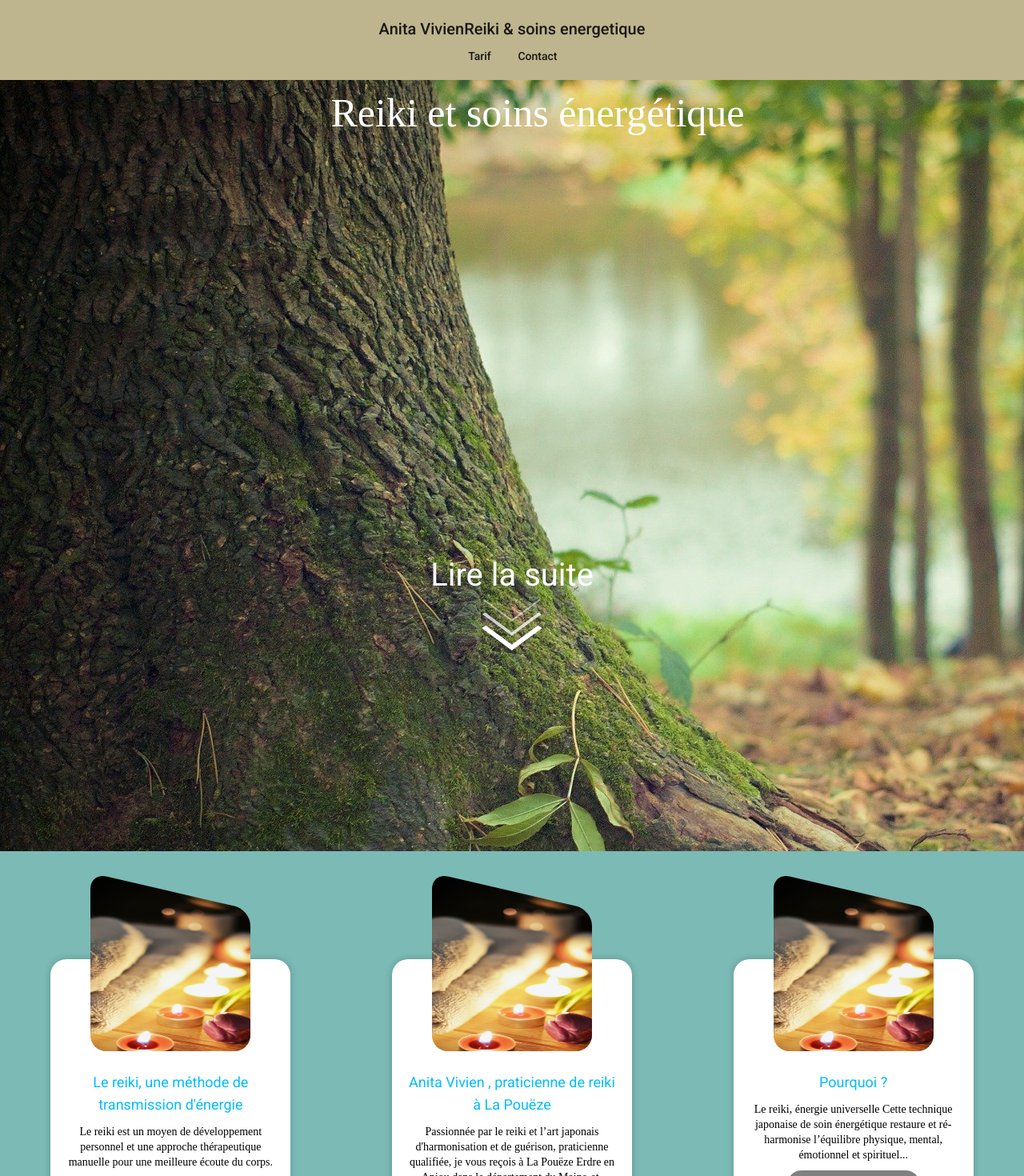
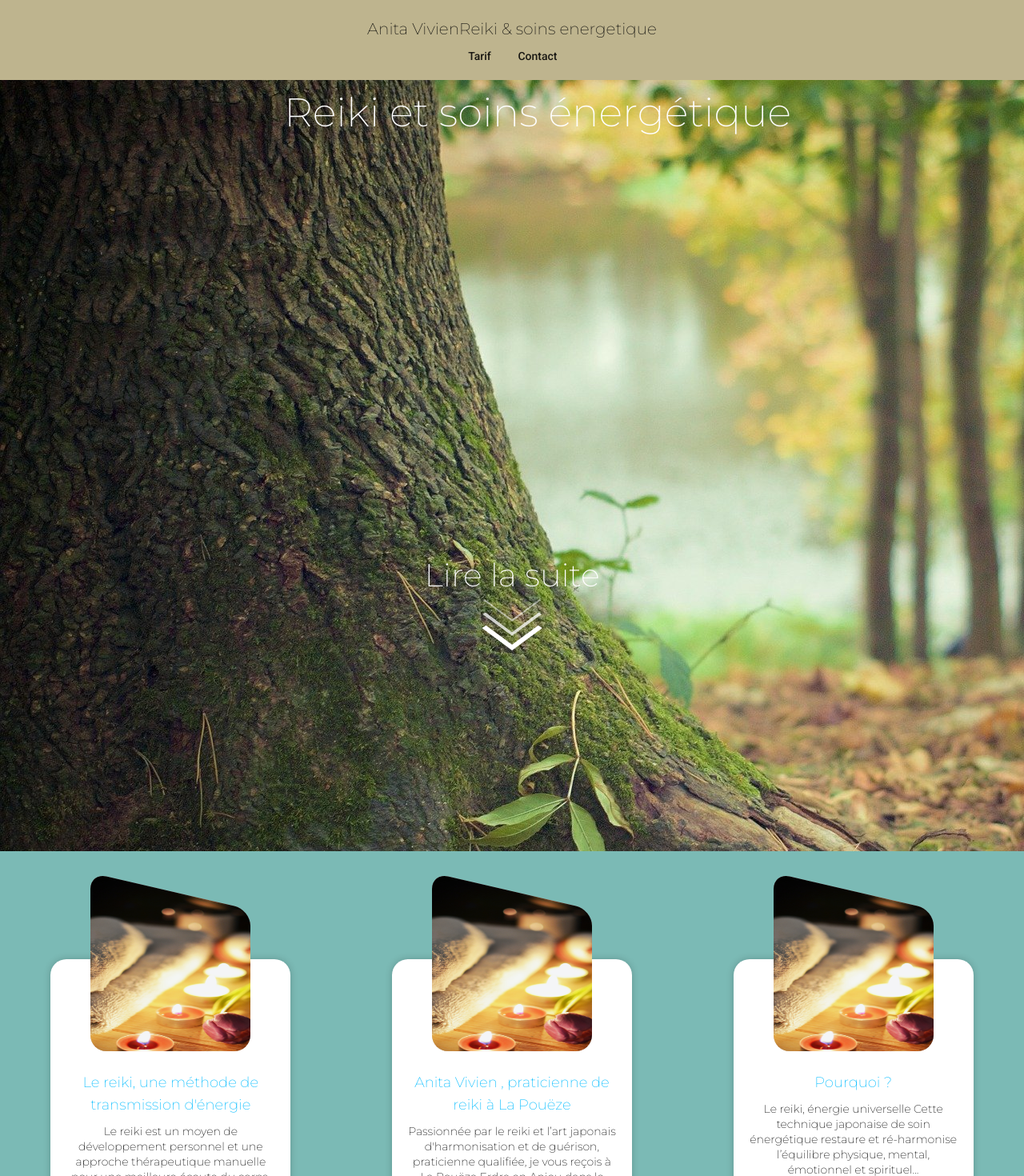
Before and after one commit to marcsim/reiki, an Angular app: page / in a window 1280 px wide. Shown: the top 1470 px of the page at 80% size. Built offline with nearby package versions, Linux system fonts and the light colour scheme.

Commit message:
add keyword and title

```diff
--- a/src/app/app.component.scss
+++ b/src/app/app.component.scss
@@ -9,8 +9,10 @@ html, body {
     display: flex;
     flex-direction: row;
     min-height: auto;
+    font-family: 'Montserrat', sans-serif;
 
     .header {
+        font-family: 'Montserrat', sans-serif;
         position: fixed;
         height: 100px;
         top: 0;
@@ -32,7 +34,7 @@ html, body {
             padding-right: 10px;
             text-decoration: none;
             color: black;
-            font-family: Roboto, "Helvetica Neue", sans-serif;
+            font-family: 'Montserrat', sans-serif;
             font-size: 14px;
             font-weight: 500;
         }
@@ -44,5 +46,6 @@ html, body {
         margin-top: 5%;
         width: 100%;
         height: 100%;
+        font-family: 'Montserrat', sans-serif;
     }
 }
--- a/src/app/dialog-text/dialog-text.component.html
+++ b/src/app/dialog-text/dialog-text.component.html
@@ -3,7 +3,7 @@
         <mat-icon>close</mat-icon>
     </button>
 </mat-dialog-actions>
-<mat-dialog-content class="mat-typography">
+<mat-dialog-content class="mat-typography" style="overflow-y: hidden; font-size: 18px; font-family: 'Montserrat', sans-serif;">
     <div>
         <h1>{{data.title}}</h1>
         <div *ngIf="data.title !== 'Tarif'">
--- a/src/app/home-page/home-page.component.html
+++ b/src/app/home-page/home-page.component.html
@@ -4,7 +4,7 @@
             <h1 style="text-align: center; color: white; z-index: 1">Reiki et soins énergétique</h1>
 
         </div>
-        <div class="arrow_container" (click)="scrollToContent()">
+        <div class="arrow_container">
             <div class="content">
               <p style="font-size: 40px;">Lire la suite</p>
               <svg id="more-arrows">
--- a/src/app/home-page/home-page.component.scss
+++ b/src/app/home-page/home-page.component.scss
@@ -4,6 +4,7 @@ $color-2: #1abc9c;
 
 
 .body {
+    font-family: 'Montserrat', sans-serif;
     // padding: 30px;
     background: #7bbab5;//#e1e8cf;
 
@@ -24,14 +25,14 @@ $color-2: #1abc9c;
             }
             h1 {
                 padding-top: 5%;
-                font-family: $font-family;
+                font-family: 'Montserrat', sans-serif;
                 font-size: 50px;
             }
 
             p {
                 line-height: 1em;
                 padding-top: 2%;
-                font-family: $font-family;
+                font-family: 'Montserrat', sans-serif;
                 font-size: 30px;
                 width: 100%;
                 color: black;
@@ -57,6 +58,7 @@ $color-2: #1abc9c;
                 margin: 0 0 20px;
                 font-size: 30px;
                 color: white;
+                font-family: 'Montserrat', sans-serif;
             }
 
         }
@@ -146,12 +148,13 @@ $color-2: #1abc9c;
                     margin: -120px 0px 0px 0px;
                     line-height: 19px;
                     font-size: 14px;
-                    font-family: $font-family, 'sans-serif';
+                    font-family: 'Montserrat', sans-serif;
 
                     h3 {
                         margin: 20px 0px 10px 0px;
                         color: #04bcff;
                         font-size: 18px;
+                        font-family: 'Montserrat', sans-serif;
                     }
 
                     .btn_read-more {
@@ -161,6 +164,7 @@ $color-2: #1abc9c;
                         color: #fff;
                         text-transform: uppercase;
                         font-size: 1rem;
+                        font-family: 'Montserrat', sans-serif;
                         letter-spacing: .15rem;
                         transition: all .3s;
                         position: relative;
@@ -220,6 +224,7 @@ $color-2: #1abc9c;
                     }
                 }
                 h1 {
+                    font-family: 'Montserrat', sans-serif;
                     position: absolute;
                     top: 50px;
                     left: 20px;
@@ -250,9 +255,11 @@ $color-2: #1abc9c;
                     h3 {
                         margin: 0 0 20px;
                         padding: 0;
+                        font-family: 'Montserrat', sans-serif;
                     }
                     p {
                         font-size: 14px;
+                        font-family: 'Montserrat', sans-serif;
                         line-height: 1.75;
                     }
                     button {
@@ -266,7 +273,8 @@ $color-2: #1abc9c;
                         border: none;
                         border-radius: 5px;
                         color: white;
-                        font-size: 14px;
+                        font-size: 15px;
+                        font-family: 'Montserrat', sans-serif;
                     }
                 }
             }
@@ -290,7 +298,7 @@ $color-2: #1abc9c;
                 justify-content: space-between;
 
                 .text_seance {
-                    font-family: $font-family;
+                    font-family: 'Montserrat', sans-serif;
                     font-size: 18px;
                     width: 50%;
                     padding: 2%;
@@ -325,6 +333,7 @@ $color-2: #1abc9c;
             h3 {
                 text-align: left;
                 font-weight: 600;
+                font-family: 'Montserrat', sans-serif;
             }
             .contenu_eft {
                 display: flex;
@@ -332,10 +341,13 @@ $color-2: #1abc9c;
                 justify-content: center;
 
                 .text_seance_eft {
-                    font-family: $font-family;
                     font-size: 18px;
                     width: 50%;
                     padding: 2%;
+                    h2 {
+                        font-family: 'Montserrat', sans-serif;
+
+                    }
                 }
             }
         }
@@ -361,7 +373,7 @@ $color-2: #1abc9c;
             display: flex;
             flex-direction: column;
             color: black;
-            font-family: Roboto, "Helvetica Neue", sans-serif;
+            font-family: 'Montserrat', sans-serif;
             font-size: 20px;
             font-weight: 500;
 
@@ -378,6 +390,7 @@ $color-2: #1abc9c;
                 h3 {
                     font-size: 24px;
                     text-align: center;
+                    font-family: 'Montserrat', sans-serif;
                 }
 
                 mat-list-item {
@@ -388,7 +401,7 @@ $color-2: #1abc9c;
         }
         .middle_footer_text {
             margin-top: 30px;
-            font-family: Roboto, "Helvetica Neue", sans-serif;
+            font-family: 'Montserrat', sans-serif;
             font-size: 20px;
             font-weight: 500;
         }
--- a/src/app/home-page/home-page.component.ts
+++ b/src/app/home-page/home-page.component.ts
@@ -1,5 +1,6 @@
 import { Component, OnInit } from '@angular/core';
 import { MatDialog } from '@angular/material/dialog';
+import { Meta, Title } from '@angular/platform-browser';
 import { DialogTextComponent } from '../dialog-text/dialog-text.component';
 
 @Component({
@@ -10,13 +11,22 @@ import { DialogTextComponent } from '../dialog-text/dialog-text.component';
 export class HomePageComponent implements OnInit {
 
   constructor(
-    private dialog: MatDialog
-  ) {}
+    private dialog: MatDialog,
+    private meta: Meta,
+    private title: Title
+  ) {
+    this.meta.addTags([
+      {name: 'description', content: 'Site de conseil en Reiki et en soins énergétique. Ce site met en avant des prestations de massage et de soins énergétique'},
+      {name: 'author', content: 'Marc-antoine SIMON'},
+      {name: 'keywords', content: 'reiki, reiki formation, reiki danger, reiki usui, reiki à distance, reiki avis, reiki zen meditation music, reiki bienfaits, reiki 3 minutes, reiki 3 min, reiki paris, reiki forum, reiki musique, reiki définition, reiki signification, reiki lyo, reiki youtub, reiki symboles, reiki bordeaux, reiki massag, reiki karun, reiki c\'est quoi, reiki toulouse, reiki music, reiki montpellier, reiki musique clochette 3 minutes, reiki secte, reiki image, reiki energie, reiki symbols'}
+    ]);
+    this.setTitle('Reiki et soins énergétique');
+  }
 
   ngOnInit(): void {}
 
-  public scrollToContent(): void {
-    document.getElementById('content').scrollTo({left: 0, top: 950, behavior: 'smooth'});
+  public setTitle( newTitle: string) {
+    this.title.setTitle( newTitle );
   }
 
   public readMore(index: number): void {
--- a/src/styles.scss
+++ b/src/styles.scss
@@ -1,4 +1,10 @@
 /* You can add global styles to this file, and also import other style files */
+@import url('https://fonts.googleapis.com/css2?family=Montserrat:ital,wght@1,100&display=swap');
 
-html, body { height: 100%; }
-body { margin: 0; font-family: Roboto, "Helvetica Neue", sans-serif; }
+html, body {
+    font-family: 'Montserrat', sans-serif;
+    height: 100%;
+}
+body {
+    margin: 0;
+}
```
